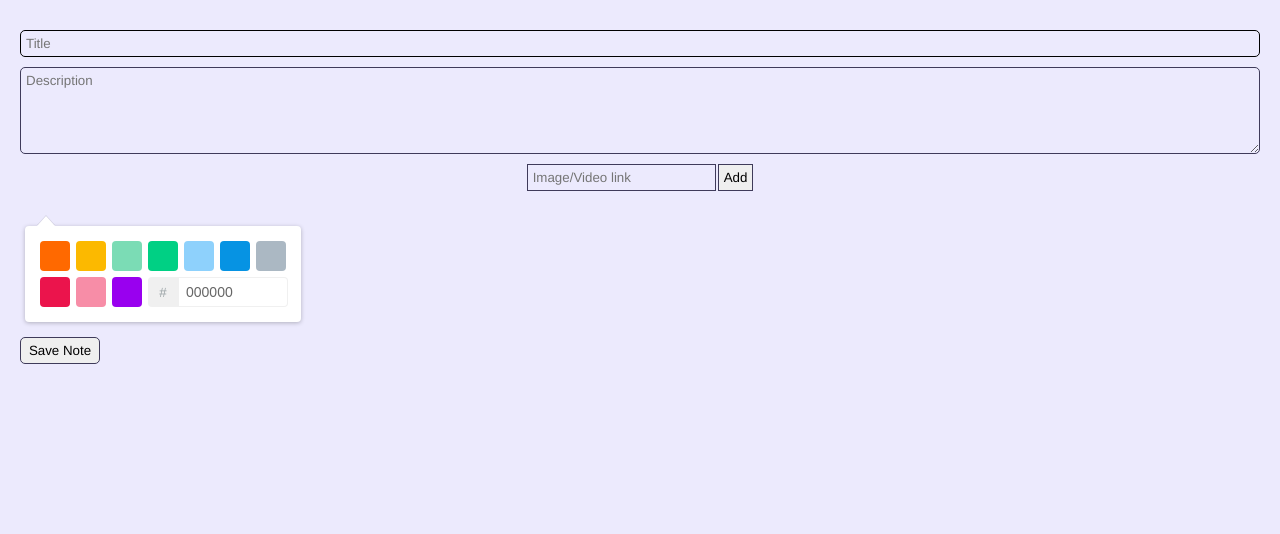
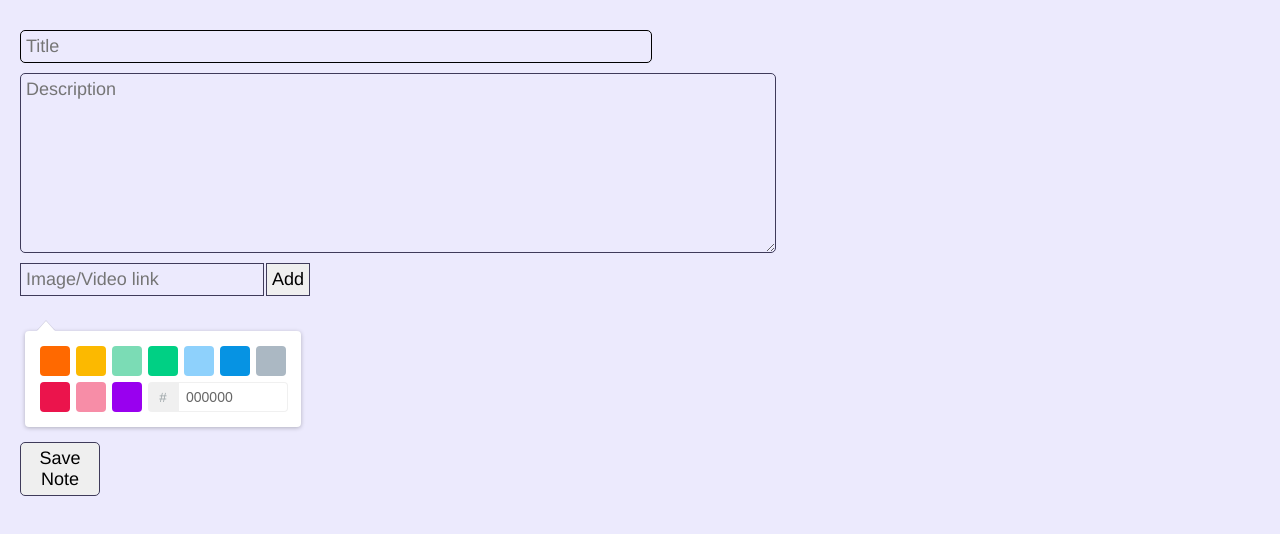
Before and after one commit to hruthvikababburi/my-snapthought, a React (Create React App) app: page /create-note in a window 1280 px wide. Shown: the top 534 px of the page. Built offline with nearby package versions, Linux system fonts and the light colour scheme.

Commit message:
Minute changes

```diff
--- a/src/App.css
+++ b/src/App.css
@@ -112,6 +112,7 @@
 }
 .link-section{
   margin-top: 10px;
+  align-self: flex-start;
 }
 .input-link{
   font-size: smaller;
@@ -243,8 +244,7 @@
   .main-upper-cont{
     display: flex;
     justify-content: space-between;
-    align-items: center;
-
+   align-items: center;
   }
 
   .title{
@@ -263,19 +263,90 @@
     font-size: smaller;
   }
   .each-note-cont{
-
     margin-top: 10px;
     padding: 5px;
     padding-left: 10px;
     padding-right: 10px;
   }
-
   .each-note{
     font-size: large;
   }
 
   .delete-note{
 
+  }
+  .note-form{
+    display: flex;
+    flex-direction: column;
+    padding: 20px;
+    background-color: #eceafd;
+    min-height: 100vh;
+  }
+  .input-title{
+    margin-top: 10px;
+    padding: 5px;
+    border: 1px solid black;
+    font-family: 'Franklin Gothic Medium', 'Arial Narrow', Arial, sans-serif;
+    border-radius: 5px;
+    outline: none;
+    font-size: large;
+    background-color: transparent;
+    width: 50%;
+  }
+  .input-description{
+    font-size: large;
+    font-family: 'Franklin Gothic Medium', 'Arial Narrow', Arial, sans-serif;
+    margin-top: 10px;
+    padding: 5px;
+    border: 1px solid #3f3b5a;
+    border-radius: 5px;
+    outline: none;
+    background-color: transparent;
+    width: 60%;
+
+  }
+  .link-section{
+    margin-top: 10px;
+    align-self: flex-start;
+  }
+  .input-link{
+    font-size: large;
+    font-family: 'Franklin Gothic Medium', 'Arial Narrow', Arial, sans-serif;
+    background-color: transparent;
+    padding: 5px;
+    border: 1px solid #3f3b5a;
+    outline: none;
+  }
+  .add-media-btn{
+    font-size: large;
+    font-family: 'Franklin Gothic Medium', 'Arial Narrow', Arial, sans-serif;
+    border: 1px solid #3f3b5a;
+    padding: 5px;
+    margin-left: 2px;
+  }
+
+  .media-preview{
+
+    margin-top: 10px;
+    padding: 5px;
+    width: 400px;
+
+  }
+  .color-picker{
+    font-size: smaller;
+    font-family: 'Franklin Gothic Medium', 'Arial Narrow', Arial, sans-serif;
+    margin-top: 10px;
+    padding: 5px;
+  }
+  .submit-button{
+    font-size: large;
+    font-family: 'Franklin Gothic Medium', 'Arial Narrow', Arial, sans-serif;
+    margin-top: 10px;
+    padding: 5px;
+    border: 1px solid #3f3b5a;
+    border-radius: 5px;
+    outline: none;
+    width: 80px;
   }
   .brief-content-cont{
     margin: 60px;
--- a/src/Components/CreateNotepage.js
+++ b/src/Components/CreateNotepage.js
@@ -93,7 +93,7 @@ const CreateNotepage = () => {
                     placeholder="Description"
                     value={description}
                     onChange={handleDescriptionChange}
-                    rows={5}
+                    rows={8}
                     className='input-description'
                     required
                 />
--- a/src/Components/EachDetailedNote.js
+++ b/src/Components/EachDetailedNote.js
@@ -86,7 +86,7 @@ export default function EachDetailedNote() {
             <div className='brief-content-cont'>
               <input type='text' className='brief-note-title' value={brieftitle} onChange={handleBriefTitleChange}/>
               <textarea className='brief-note-description' value={briefdescription} rows={8} onChange={handleBriefDescriptionChange}/>
-              <input type='text' className='brief-note-link' value={brieflink} onChange={handleBriefLinkChange}/>
+              <input type='search' className='brief-note-link' value={brieflink} onChange={handleBriefLinkChange}/>
               <button className='save-changes-btn' onClick={handleSaveChanges}>Save</button>
             </div>
             {brieflink && (
```
